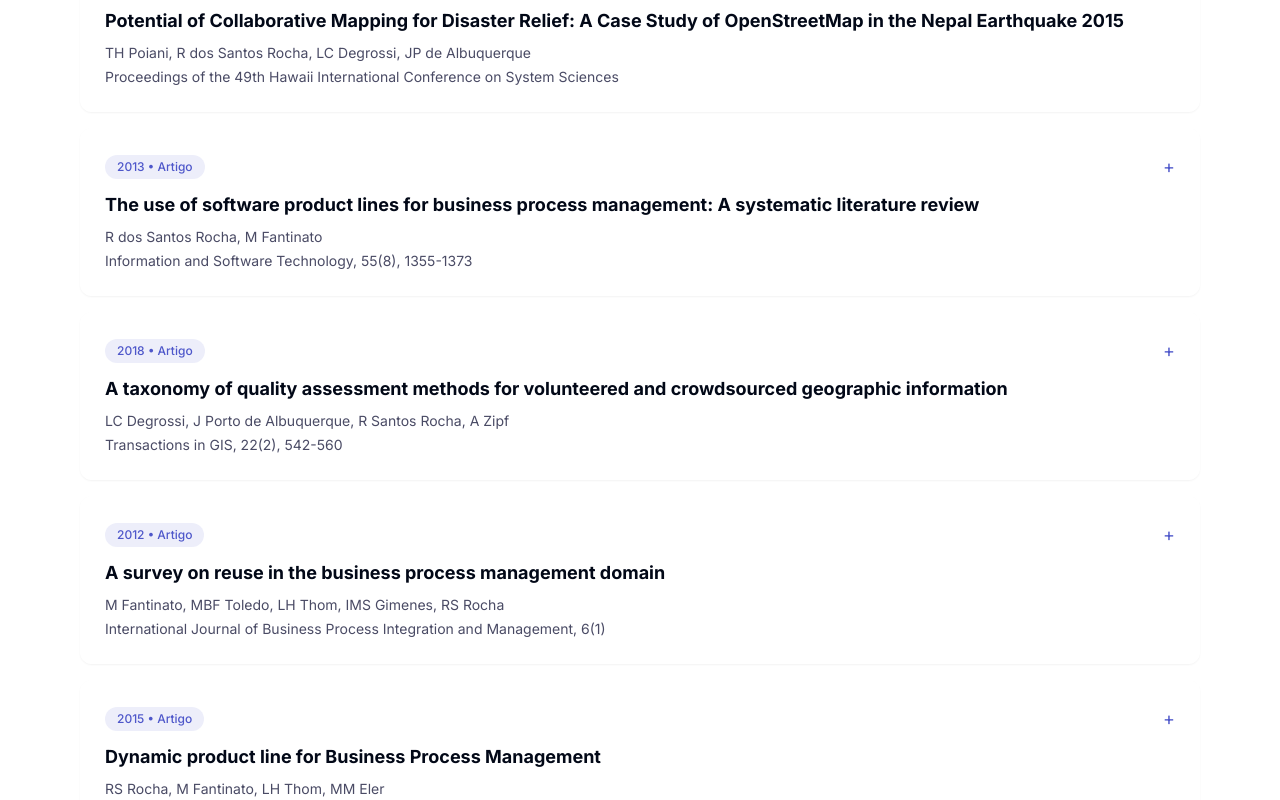
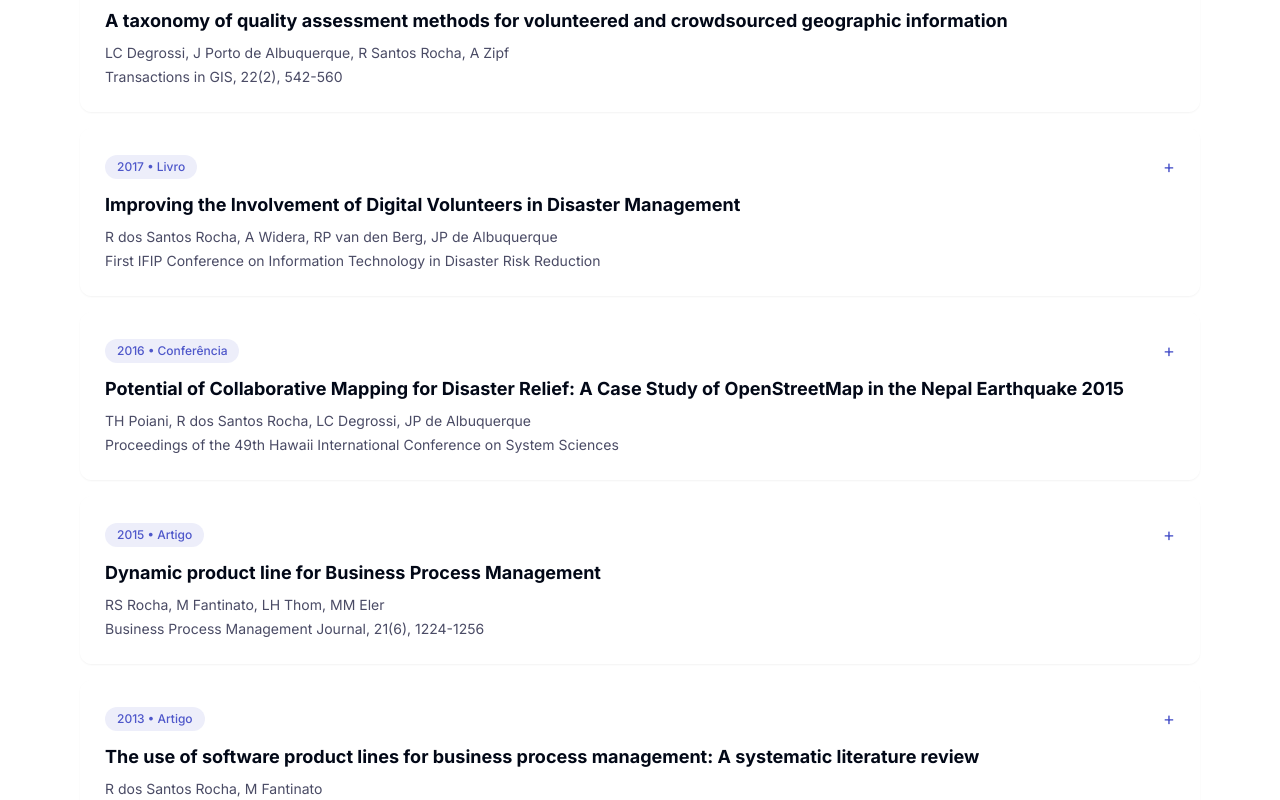
Before and after one commit to roberto-fgv/roberto-fgv.github.io, a React (Vite) app: page / in a window 1280 px wide. Shown: the part 4720-5520 px from the top of the page. Built offline with nearby package versions, Linux system fonts and the light colour scheme.

Commit message:
Update Publications.tsx

```diff
--- a/src/components/Publications.tsx
+++ b/src/components/Publications.tsx
@@ -1,4 +1,3 @@
-
 import React, { useState } from 'react';
 
 type Publication = {
@@ -19,51 +18,63 @@ const Publications = () => {
   const publications: Publication[] = [
     {
       id: 1,
+      title: "A taxonomy of quality assessment methods for volunteered and crowdsourced geographic information",
+      authors: "LC Degrossi, J Porto de Albuquerque, R Santos Rocha, A Zipf",
+      journal: "Transactions in GIS, 22(2), 542-560",
+      year: 2018,
+      doi: "10.1111/tgis.12329",
+      abstract: "The growing use of crowdsourced geographic information (CGI) has prompted the employment of several methods for assessing information quality, which are aimed at addressing concerns on the lack of quality of the information provided by non-experts. In this work, we propose a taxonomy of methods for assessing the quality of CGI when no reference data are available, which is likely to be the most common situation in practice. Our taxonomy includes 11 quality assessment methods that were identified by means of a systematic literature review. These methods are described in detail, including their main characteristics and limitations. This taxonomy not only provides a systematic and comprehensive account of the existing set of methods for CGI quality assessment, but also enables researchers working on the quality of CGI in various sources (e.g., social media, crowd sensing, collaborative mapping) to learn from each other, thus opening up avenues for future work that combines and extends existing methods into new application areas and domains.",
+      category: 'article'
+    },
+    {
+      id: 2,
+      title: "Improving the Involvement of Digital Volunteers in Disaster Management",
+      authors: "R dos Santos Rocha, A Widera, RP van den Berg, JP de Albuquerque",
+      journal: "First IFIP Conference on Information Technology in Disaster Risk Reduction",
+      year: 2017,
+      doi: "10.1007/978-3-319-68486-4_17",
+      abstract: "Volunteered geographic information (VGI) has been seen as useful information in times of disasters. Several authors have shown that VGI is useful for coping with preparedness and response phases of disaster management. However, because it is still a young technology, the use of VGI remains uncertain, due to its lack of strong reliability and validity. It is our assumption that to improve reliability and validity the promotion of citizen engagement (CE) is needed. CE is not new topic, but in the digital humanitarian context, it involves important factors that are not yet considered by disaster managers, such as communication processes, motivation of volunteers, different media for production of information, etc. To fill this gap, we identified a set of preliminary factors which should be considered to promote the involvement of volunteers in disaster management. These factors were derived from critical review of CE literature and from an analysis of lessons learned from an experiment on interaction with citizens carried out in context of the EU-project \"DRIVER – Driving Innovation in Crisis Management for European Resilience\".",
+      category: 'book'
+    },
+    {
+      id: 3,
       title: "Potential of Collaborative Mapping for Disaster Relief: A Case Study of OpenStreetMap in the Nepal Earthquake 2015",
       authors: "TH Poiani, R dos Santos Rocha, LC Degrossi, JP de Albuquerque",
       journal: "Proceedings of the 49th Hawaii International Conference on System Sciences",
       year: 2016,
+      doi: "10.1109/HICSS.2016.31",
+      abstract: "In the aftermath of a disaster, there is an urgent need for base maps to support relief efforts, especially in developing countries. In response to this, the OpenStreetMap project has been leveraged to produce maps of disaster-affected areas in a collaborative way. However, there has been little investigation aimed at explaining the collaborative mapping activity itself. This study presents an exploratory case study on how the collaborative mapping activities that followed the Nepal Earthquake in 2015 were coordinated and structured, i.e. how volunteers were organized, and what were the main outcomes of their activity in the context of disaster management. The results show that a large number of remote contributors spread across the world carried out concerted efforts to support the relief work. Moreover, coordination mechanisms were used by local actors to share their knowledge with remote mappers, and, hence, to improve the accuracy of the map.",
       category: 'conference'
     },
     {
-      id: 2,
+      id: 4,
+      title: "Dynamic product line for Business Process Management",
+      authors: "RS Rocha, M Fantinato, LH Thom, MM Eler",
+      journal: "Business Process Management Journal, 21(6), 1224-1256",
+      year: 2015,
+      doi: "10.1108/BPMJ-09-2014-0091",
+      abstract: "The purpose of this paper is to present the proposal of a Product Line (PL)-based approach for Business Process Management (BPM) projects that cover the entire BPM lifecycle and proposes integrating it with dynamic techniques still not used together. The authors carried out this work using the design science research methodology. The authors assessed the proposed approach using a classification procedure created through a series of specific attributes, which enables a comparison of the proposed integrated approach with related works selected from a systematic literature review. The comparative assessment has shown that the proposed approach presents the most comprehensive solution than any other similar one suggested for the same purpose, mainly in terms of the coverage of the entire BPM lifecycle and dynamic techniques. Due to the high-level conceptual nature of the proposed approach, the authors could not evaluate it also in terms of some controlled experiment or a case study. The proposed approach aims at improving the management of business processes in organizations in a systematic way using concepts and techniques that exist in other areas, but not widely used together yet, such as BPM, service-oriented computing, and Software PL.",
+      category: 'article'
+    },
+    {
+      id: 5,
       title: "The use of software product lines for business process management: A systematic literature review",
       authors: "R dos Santos Rocha, M Fantinato",
       journal: "Information and Software Technology, 55(8), 1355-1373",
       year: 2013,
+      doi: "10.1016/j.infsof.2013.02.007",
+      abstract: "Context: Business Process Management (BPM) is a potential domain in which Software Product Line (PL) can be successfully applied. Including the support of Service-oriented Architecture (SOA), BPM and PL may help companies achieve strategic alignment between business and IT. Objective: Presenting the results of a study undertaken to seek and assess PL approaches for BPM through a Systematic Literature Review (SLR). Moreover, identifying the existence of dynamic PL approaches for BPM. Method: A SLR was conducted with four research questions formulated to evaluate PL approaches for BPM. Results: 63 papers were selected as primary studies according to the criteria established. From these primary studies, only 15 papers address the specific dynamic aspects in the context evaluated. Moreover, it was found that PLs only partially address the BPM lifecycle since the last business process phase is not a current concern on the found approaches. Conclusions: The found PL approaches for BPM only cover partially the BPM lifecycle, not taking into account the last phase which restarts the lifecycle. Moreover, no wide dynamic PL proposal was found for BPM, but only the treatment of specific dynamic aspects. The results indicate that PL approaches for BPM are still at an early stage and gaining maturity.",
       category: 'article'
     },
     {
-      id: 3,
-      title: "A taxonomy of quality assessment methods for volunteered and crowdsourced geographic information",
-      authors: "LC Degrossi, J Porto de Albuquerque, R Santos Rocha, A Zipf",
-      journal: "Transactions in GIS, 22(2), 542-560",
-      year: 2018,
-      category: 'article'
-    },
-    {
-      id: 4,
+      id: 6,
       title: "A survey on reuse in the business process management domain",
       authors: "M Fantinato, MBF Toledo, LH Thom, IMS Gimenes, RS Rocha",
       journal: "International Journal of Business Process Integration and Management, 6(1)",
       year: 2012,
+      doi: "10.1504/IJBPIM.2012.047913",
+      abstract: "Business process management (BPM) is an important technological support to improve organisation competitiveness. BPM can benefit from reuse approaches and techniques at several stages of the business process life cycle in order to increase dynamism, flexibility and competitiveness. Existing reuse techniques from areas such as software engineering can be extended to this emerging domain. This paper presents the results of a literature review of reuse in the BPM domain. It aims to provide an overview and an overall discussion of most relevant research projects that have been developed applying reuse in BPM.",
       category: 'article'
-    },
-    {
-      id: 5,
-      title: "Dynamic product line for Business Process Management",
-      authors: "RS Rocha, M Fantinato, LH Thom, MM Eler",
-      journal: "Business Process Management Journal, 21(6), 1224-1256",
-      year: 2015,
-      category: 'article'
-    },
-    {
-      id: 6,
-      title: "Improving the Involvement of Digital Volunteers in Disaster Management",
-      authors: "R dos Santos Rocha, A Widera, RP van den Berg, JP de Albuquerque",
-      journal: "First IFIP Conference on Information Technology in Disaster Risk Reduction",
-      year: 2016,
-      category: 'book'
     }
   ];
 
@@ -158,7 +169,7 @@ const Publications = () => {
                           {publication.doi}
                         </a>
                       </div>
-                    )}
+                    ) }
                   </div>
                 )}
               </div>
```
